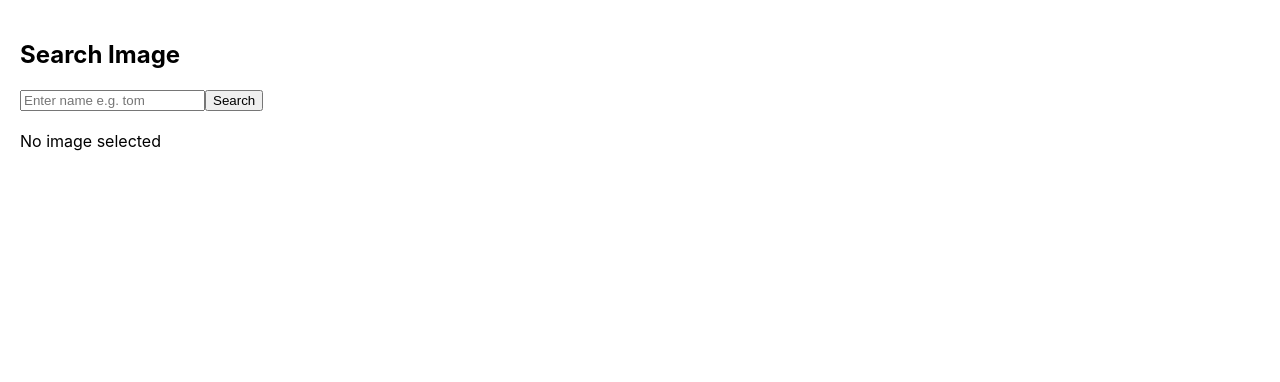
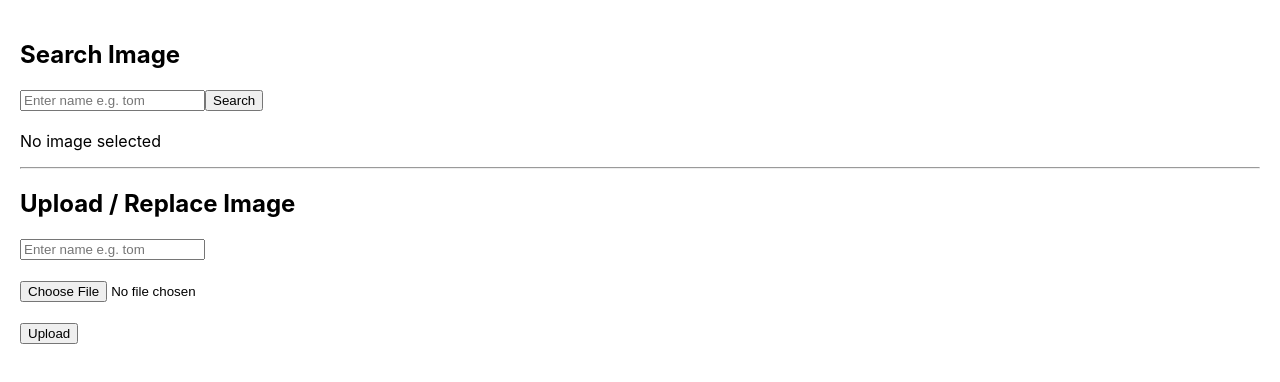
Before and after one commit to stuti1224/image_upload_search_app, a React (Create React App) app in the folder frontend/: page / in a window 1280 px wide. Shown: the top 382 px of the page. Built offline with nearby package versions, Linux system fonts and the light colour scheme.

Commit message:
Add upload UI structure with input and file selector

```diff
--- a/frontend/src/App.js
+++ b/frontend/src/App.js
@@ -1,20 +1,33 @@
 import React, { useState } from "react";
 
 function App() {
+  //all states
   const [searchName, setSearchName] = useState("");
   const [imgSrc, setImgSrc] = useState("");
   const [uploadName, setUploadName] = useState("");
   const [file, setFile] = useState(null);
 
-
   const backend = "http://localhost:3001";
 
+  // search function
   const searchImage = async () => {
     if (!searchName) {
       alert("Please enter a name");
       return;
     }
 
+    const res = await fetch(`${backend}/api/getImage?name=${searchName}`);
+    const data = await res.json();
+
+    if (data.filename) {
+      setImgSrc(`${backend}/${data.filename}`);
+    } else {
+      setImgSrc("");
+      alert("Image not found");
+    }
+  };
+
+  // upload function
   const uploadImage = async () => {
     if (!uploadName || !file) {
       alert("Enter a name and pick a file first");
@@ -41,18 +54,6 @@ function App() {
     }
   };
 
-
-    const res = await fetch(`${backend}/api/getImage?name=${searchName}`);
-    const data = await res.json();
-
-    if (data.filename) {
-      setImgSrc(`${backend}/${data.filename}`);
-    } else {
-      setImgSrc("");
-      alert("Image not found");
-    }
-  };
-
   return (
     <div style={{ padding: 20 }}>
       <h2>Search Image</h2>
@@ -72,6 +73,27 @@ function App() {
           <p>No image selected</p>
         )}
       </div>
+
+      {/* ================================
+          UPLOAD UI SECTION
+      ================================ */}
+      <hr />
+      <h2>Upload / Replace Image</h2>
+
+      <input
+        placeholder="Enter name e.g. tom"
+        value={uploadName}
+        onChange={(e) => setUploadName(e.target.value)}
+      />
+
+      <br /><br />
+
+      <input type="file" onChange={(e) => setFile(e.target.files[0])} />
+
+      <br /><br />
+
+      <button onClick={uploadImage}>Upload</button>
+
     </div>
   );
 }
```
Lines whose indentation alone changed are shown as unchanged.
